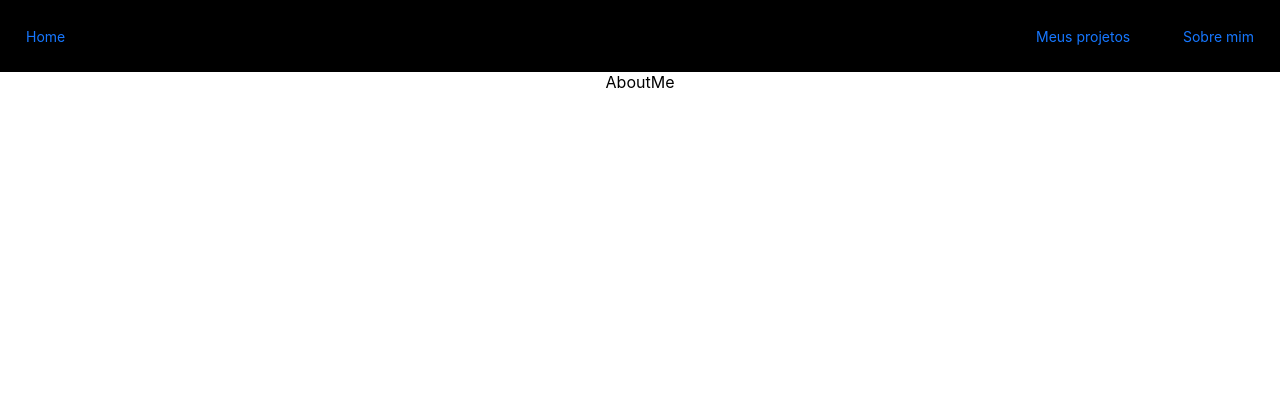
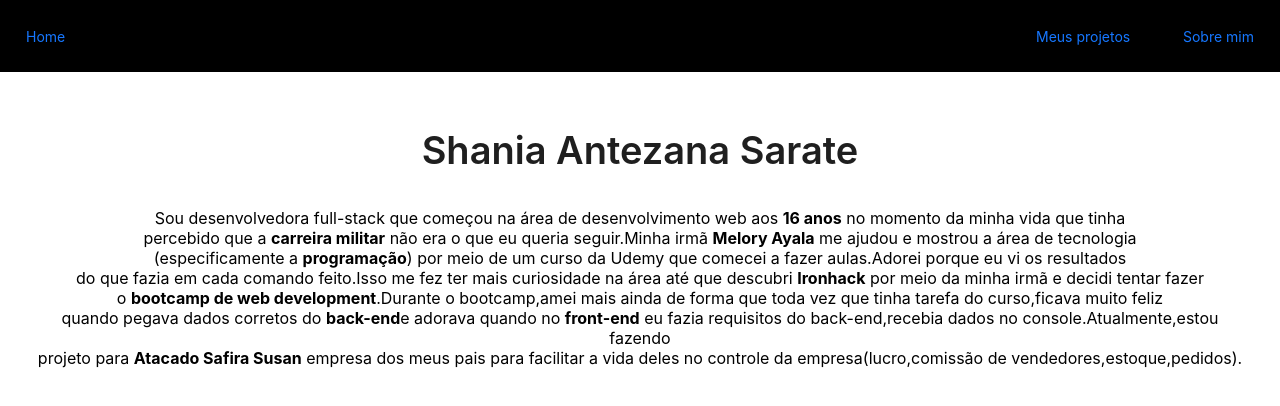
Before and after one commit to Shania810/my-portifolio, a React (Create React App) app: page /me in a window 1280 px wide. Shown: the top 406 px of the page. Built offline with nearby package versions, Linux system fonts and the light colour scheme.

Commit message:
change AboutMe.js

```diff
--- a/src/pages/AboutMe.js
+++ b/src/pages/AboutMe.js
@@ -1,7 +1,20 @@
 import React from 'react'
+import { Title } from '../design/Design-antd'
+import { Container } from '../design/Styled-components'
 
 export const AboutMe = () => {
   return (
-    <div>AboutMe</div>
+    <Container>
+      <Title>Shania Antezana Sarate</Title>
+      <p>
+        Sou desenvolvedora full-stack que começou na área de desenvolvimento web aos <b>16 anos</b> no momento da minha vida que tinha<br></br>
+        percebido que a <b>carreira militar</b> não era o que eu queria seguir.Minha irmã <b>Melory Ayala</b> me ajudou e mostrou  a área de tecnologia<br></br>
+        (especificamente a <b>programação</b>) por meio de um curso da Udemy que comecei a fazer aulas.Adorei porque eu vi os resultados<br></br>
+        do que fazia em cada comando feito.Isso me fez ter mais curiosidade na área até que descubri <b>Ironhack</b> por meio da minha irmã e decidi tentar fazer <br></br>
+        o <b>bootcamp de web development</b>.Durante o bootcamp,amei mais ainda de forma que toda vez que tinha tarefa do curso,ficava muito feliz<br></br>
+        quando pegava dados corretos do <b>back-end</b>e adorava quando no <b>front-end</b> eu fazia requisitos do back-end,recebia dados no console.Atualmente,estou fazendo<br></br>
+        projeto para <b>Atacado Safira Susan</b> empresa dos meus pais para facilitar a vida deles no controle da empresa(lucro,comissão de vendedores,estoque,pedidos).
+      </p>
+    </Container>
   )
 }
```
